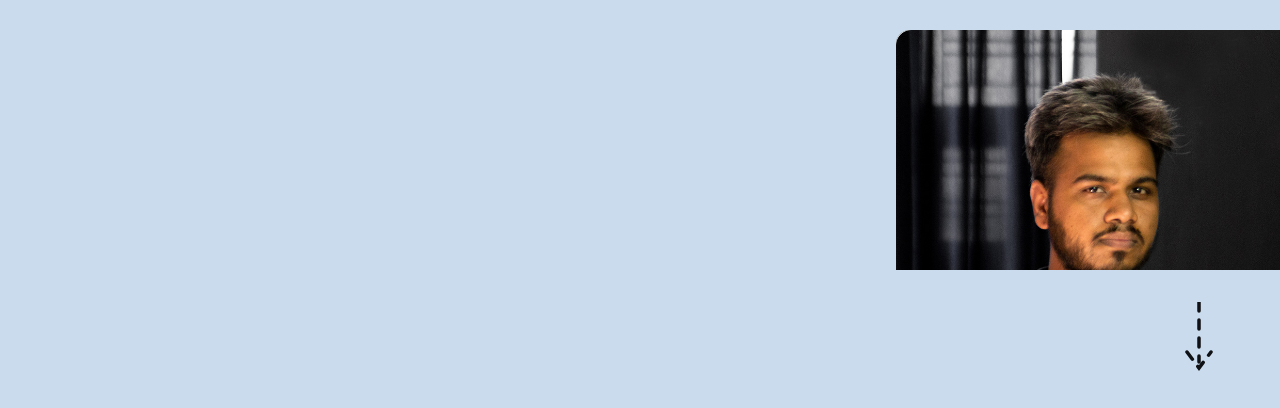
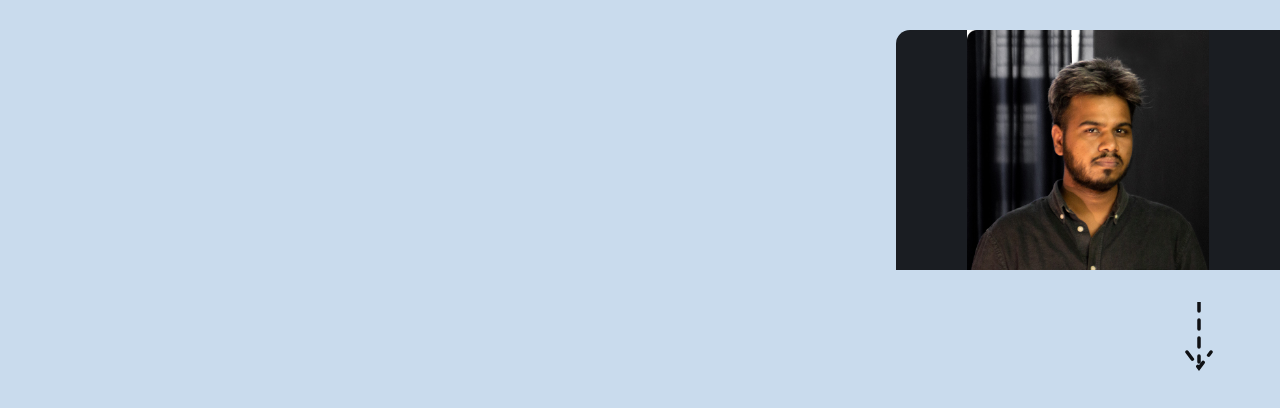
Before and after one commit to chamgadad/karansingha.github.io, a plain HTML site: page index.html in a window 1280 px wide. Shown: the part 530-938 px from the top of the page. Drawn offline with Linux system fonts and the light colour scheme.

Commit message:
Change hero image styling to use 'contain' and adjust position

```diff
--- a/index.html
+++ b/index.html
@@ -109,7 +109,7 @@
       z-index: 1;
       background: #1a1d22;
     }
-    .hero-photo img { width: 100%; height: 100%; object-fit: cover; object-position: center top; }
+    .hero-photo img { width: 100%; height: 100%; object-fit: contain; object-position: center bottom; }
     .hero-caption { position: absolute; left: 55%; top: 52%; font-size: 0.75rem; font-weight: 800; line-height: 1.25; z-index: 2; }
 
     /* Slide 6 car */
```
